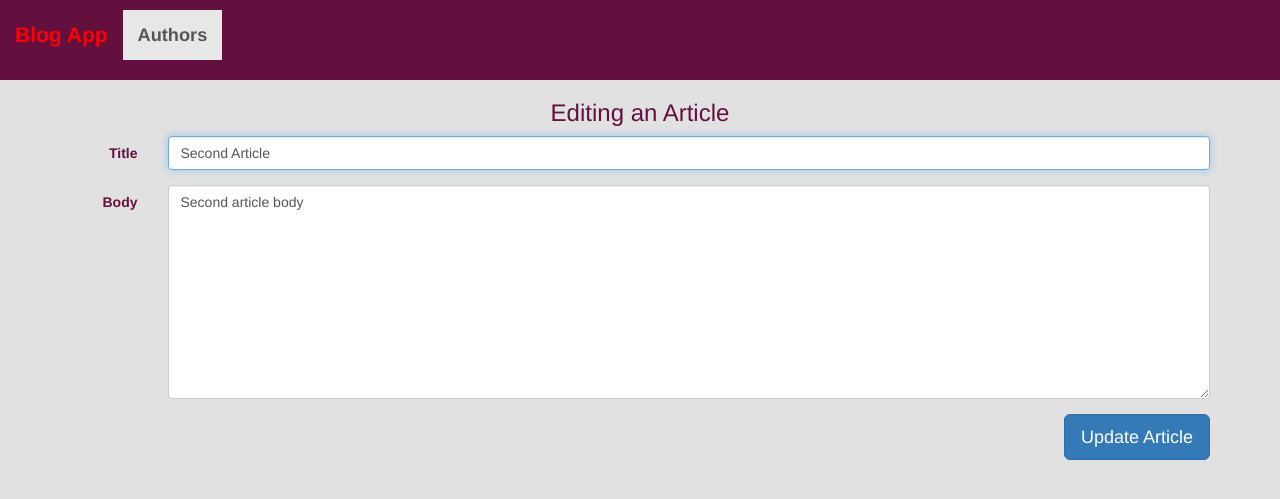
After one commit to hamdibayhan/rails-5-bdd-rspec-capybara, a Rails app: page /articles/2/edit in a window 1280 px wide. The commit adds this page. Shown: the top 499 px of the page. Run offline with Rails 7, Linux system fonts and the light colour scheme; data comes from the database, SQL or seed files in the repository; style sheets or scripts are compiled from the project's sources; some libraries are stand-ins or nearby versions.

Commit message:
Implement editing article

```diff
--- a/app/controllers/articles_controller.rb
+++ b/app/controllers/articles_controller.rb
@@ -22,6 +22,21 @@ class ArticlesController < ApplicationController
     @article = Article.find(params[:id])
   end
 
+  def edit
+    @article = Article.find(params[:id])
+  end
+
+  def update
+    @article = Article.find(params[:id])
+    if @article.update(article_params)
+      flash[:success] = "Article has been updated"
+      redirect_to @article
+    else
+      flash.now[:danger] = "Article has not been updated"
+      render :edit
+    end
+  end
+
   protected
 
   def resource_not_found
--- /dev/null
+++ b/app/views/articles/edit.html.erb
@@ -0,0 +1,47 @@
+<h3 class='text-center'>Editing an Article</h3>
+<div class='row'>
+  <div class='col-md-12'>
+    <%= form_for(@article, :html => {class: "form-horizontal", role: "form"}) do |f| %>
+        <% if @article.errors.any? %>
+            <div class="panel panel-danger col-md-offset-1">
+              <div class="panel-heading">
+                <h2 class="panel-title">
+                  <%= pluralize(@article.errors.count, "error") %>
+                  prohibited this article from being saved: </h2>
+                <div class="panel-body">
+                  <ul>
+                    <% @article.errors.full_messages.each do |msg| %>
+                        <li>
+                          <%= msg %>
+                        </li>
+                    <% end %>
+                  </ul>
+                </div>
+              </div>
+            </div>
+        <% end %>
+
+        <div class='form-group'>
+          <div class='control-label col-md-1'>
+            <%= f.label :title %>
+          </div>
+          <div class='col-md-11'>
+            <%= f.text_field :title, class: 'form-control', placeholder: 'Title of article', autofocus: true %>
+          </div>
+        </div>
+        <div class='form-group'>
+          <div class='control-label col-md-1'>
+            <%= f.label :body %>
+          </div>
+          <div class='col-md-11'>
+            <%= f.text_area :body, rows: 10, class: 'form-control', placeholder: 'Body of article' %>
+          </div>
+        </div>
+        <div class='form-group'>
+          <div class='col-md-offset-1 col-md-11'>
+            <%= f.submit class: 'btn btn-primary btn-lg pull-right' %>
+          </div>
+        </div>
+    <% end %>
+  </div>
+</div>
--- a/app/views/articles/show.html.erb
+++ b/app/views/articles/show.html.erb
@@ -8,4 +8,6 @@
   <div class="article-body">
     <%= @article.body %>
   </div>
+
+  <%= link_to "Edit Article", edit_article_path(@article), class: "btn btn-primary btn-lg btn-space" %>
 </article>
```
Also changed, not shown: spec/features/editing_article_spec.rb (added, +39 -0 lines).
